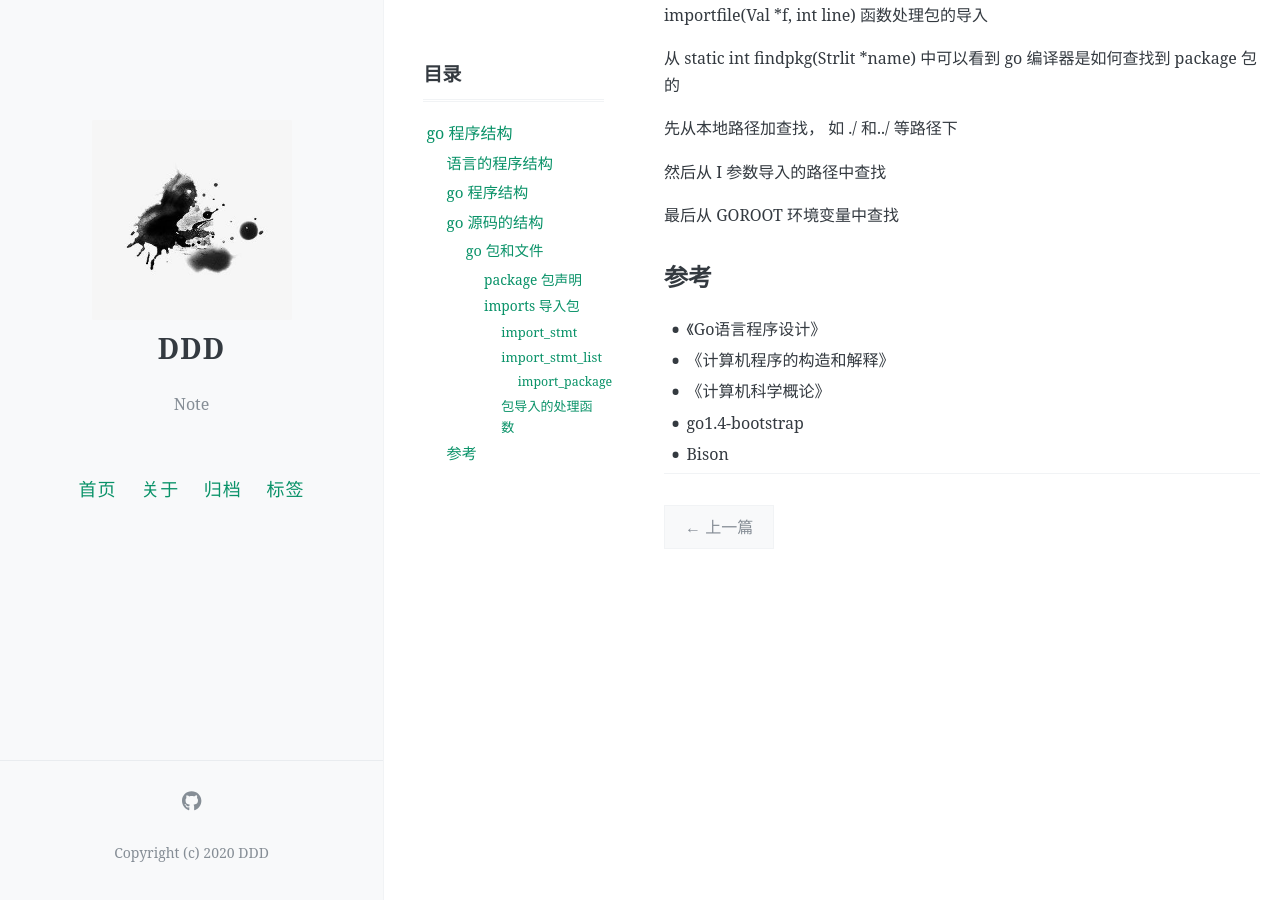
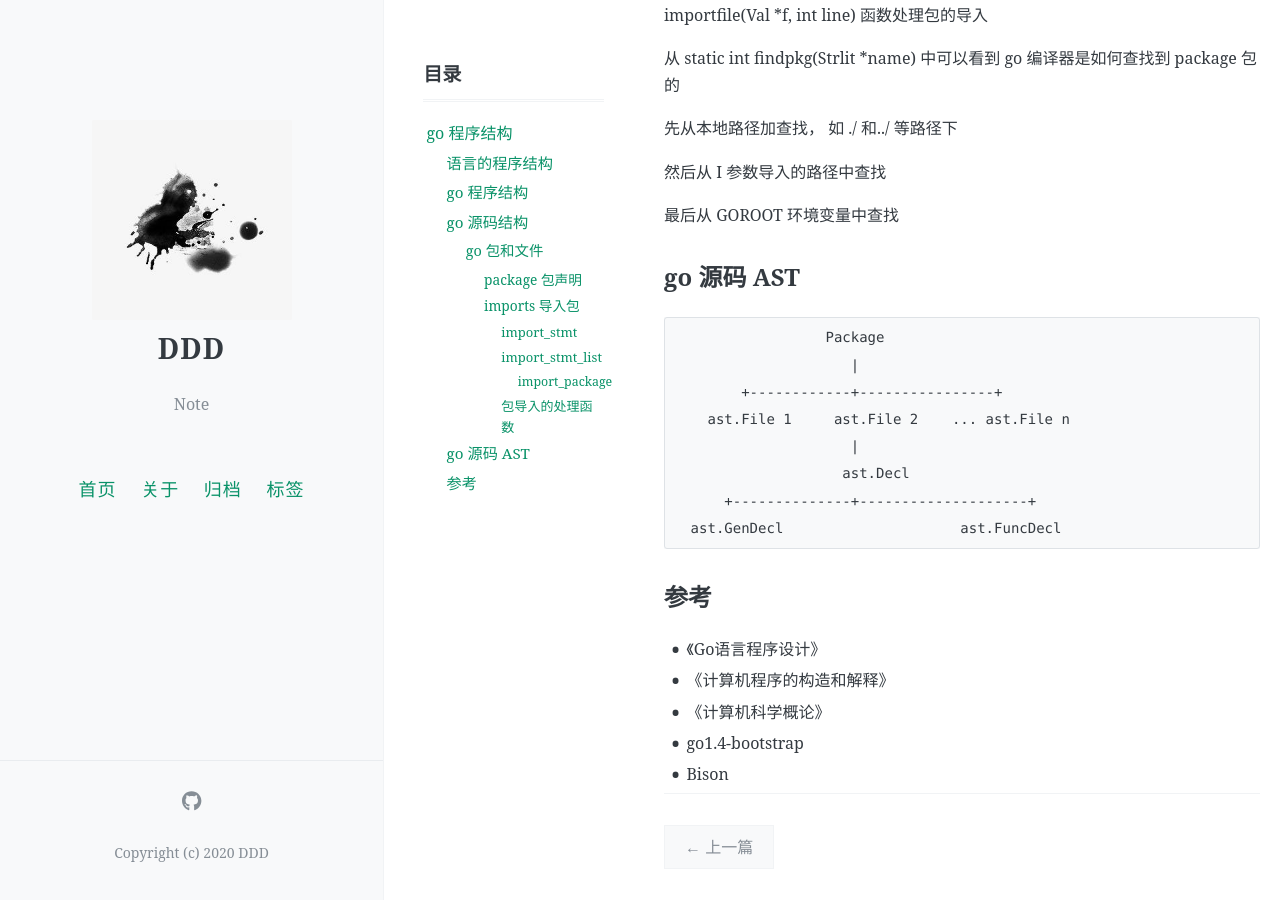
Before and after one commit to dddgithub/dddblog, a Jekyll site: the page built from _posts/it/lang/go/2021-11-19-srcCodeStruct.md, in a window 1280 px wide and 900 px high, scrolled down 8149 px. Built offline with Jekyll 4.4.1, drawn with Linux system fonts in a browser that asks for light colours; comment, search, counter and statistics services are not loaded.

Commit message:
2021年11月19日 星期五 20时29分05秒 CST

````diff
--- a/_posts/it/lang/go/2021-11-19-srcCodeStruct.md
+++ b/_posts/it/lang/go/2021-11-19-srcCodeStruct.md
@@ -71,7 +71,7 @@
          .go 源码文件1   .go 源码文件2 .... 源码文件n
 ```
 
-## go 源码的结构
+## go 源码结构
 
 一个 go 源码文件的结构如下，可以看到声明所处的位置,   go 文法在 src/cmd/gc/go.y ，go 文法规则参见【Bison】
 
@@ -361,6 +361,19 @@
 
 最后从 GOROOT 环境变量中查找
 
+## go 源码 AST
+```
+                  Package
+                     |
+        +------------+----------------+
+    ast.File 1     ast.File 2    ... ast.File n
+                     |
+                    ast.Decl
+      +--------------+--------------------+
+  ast.GenDecl                     ast.FuncDecl
+```
+
+
 ## 参考
 
 - 《Go语言程序设计》
````
Also changed, not shown: _posts/it/lang/goplus/comp/2021-11-16-dlvgoplus.md (+1 -1 lines), _posts/it/lang/goplus/comp/2021-11-18-dlvgox.md (+1 -1 lines).
